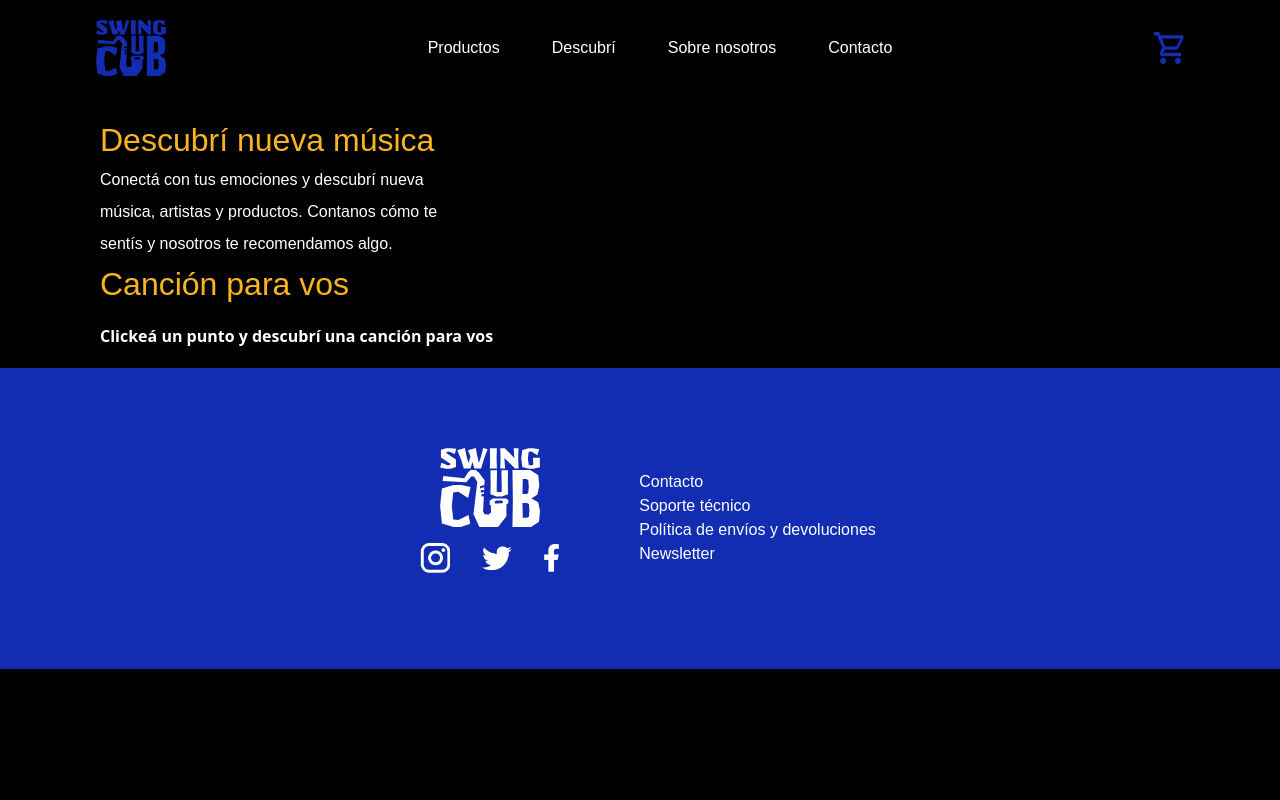
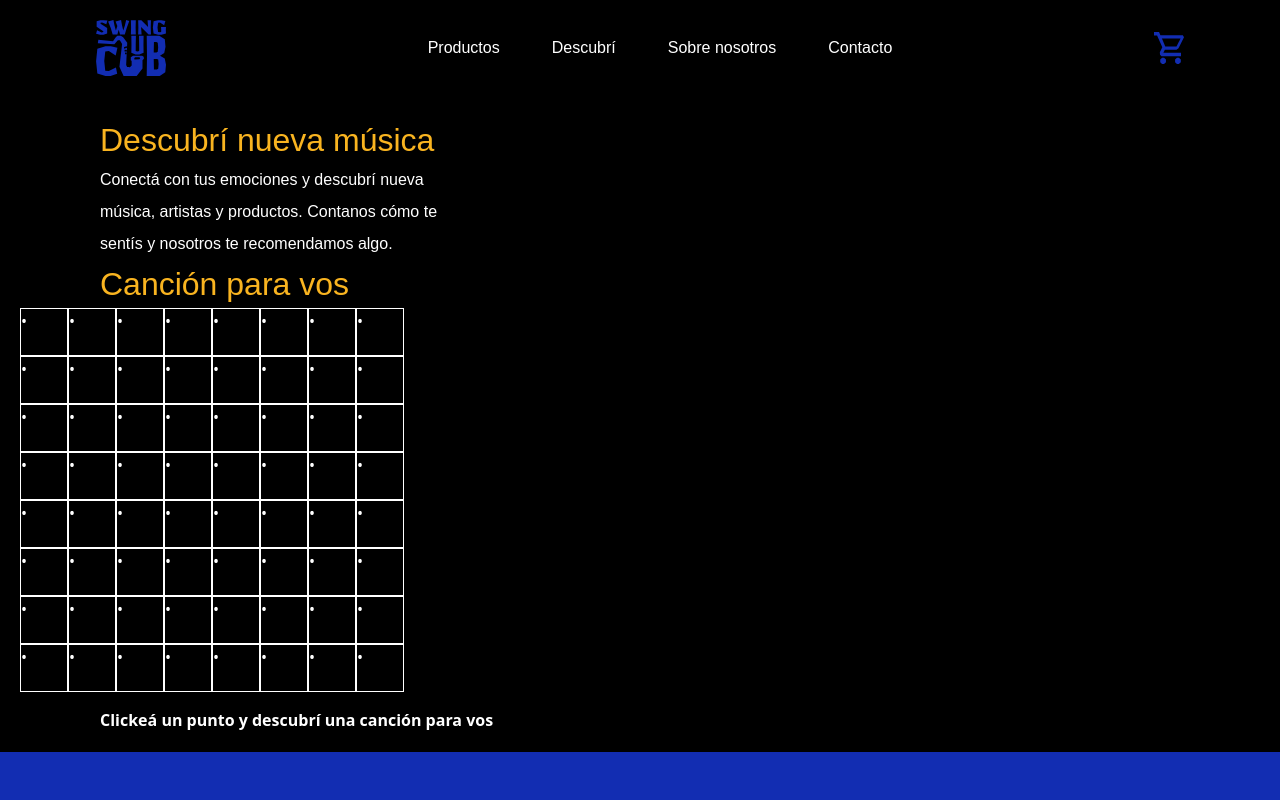
Before and after one commit to aguspacciarelli/swingclub-ecommerce, a Next.js app: page /matriz in a window 1280 px wide. Shown: the top 800 px of the page. Built offline with nearby package versions, Linux system fonts and the light colour scheme; no server answers; the database is empty.

Commit message:
entrega final

```diff
--- a/src/app/components/SelectedSong/SelectedSong.js
+++ b/src/app/components/SelectedSong/SelectedSong.js
@@ -7,10 +7,6 @@ const SelectedSong = ({selectedSong}) => {
             <p>Título: {selectedSong.title}</p>
             <p>Artista: {selectedSong.artist}</p>
             <p>Álbum: {selectedSong.album}</p>
-            <p>Feliz: {selectedSong.f}</p>
-            <p>Triste: {selectedSong.t}</p>
-            <p>Calmo: {selectedSong.c}</p>
-            <p>Efusivo: {selectedSong.e}</p>
     </div>
   )
 }
--- a/src/app/components/Songs/Songs.js
+++ b/src/app/components/Songs/Songs.js
@@ -1,39 +1,95 @@
 "use client";
 
-import React, { useState, useEffect } from "react";
+import React, { useState, useEffect, useCallback } from "react";
 import styles from "@/app/components/Songs/Matriz.module.css";
 import SelectedSong from "@/app/components/SelectedSong/SelectedSong";
 
 export default function Songs({ songs }) {
   const [selectedSong, setSelectedSong] = useState(null);
- const [contadorX, setContadorX] = useState(1)
-  const [contadorY, setContadorY] = useState(1)
+  const [contadorX, setContadorX] = useState(1);
+  const [contadorY, setContadorY] = useState(1);
+  const [isFinished, setIsFinished] = useState(false);
+  const [songsGrid, setSongsGrid] = useState(
+    Array(8)
+      .fill(null)
+      .map(() => Array(8).fill(null)) // Matriz 8x8 inicializada con valores nulos que luego se llenará con las canciones
+  );
+
+  //Contadores de 1 a 8
+  const updateCounters = useCallback(() => {
+    if (contadorX === 8 && contadorY === 8) {
+      setIsFinished(true);
+      console.log("Contadores finalizados");
+      return;
+    }
+
+    //Condicion para frenar el contador
+    if (contadorX >= 8) {
+      setContadorX(1);
+      setContadorY((prevY) => prevY + 1);
+    } else {
+      setContadorX((prevX) => prevX + 1);
+    }
+  }, [contadorX, contadorY]);
+
+  const counterMap = useCallback( //Evita recreaciones innecesarias, memoriza una funcion que se recrea solo cuando la dependencia songs cambia
+    (x, y) => {
+      setSongsGrid((prevGrid) => {
+        const newGrid = prevGrid.map((row) => [...row]); //Crea una copia de cada fila para que no se modifique el estado anterior
+        const songIndex = (y - 1) * 8 + (x - 1);
+
+        const songFiltered = songs.filter(
+          (song) => song.x === x && song.y === y
+        );
+
+        if (songIndex < songs.length) {
+          newGrid[y - 1][x - 1] = songFiltered; //Actualiza la posicion correspondiente en la nueva matriz con la cancion filtrada
+        }
+        return newGrid;
+      });
+    },
+    [songs]
+  );
 
   useEffect(() => {
-    if (contadorX === 8 && contadorY === 8) {
-      console.log("Contadores finalizados")
-      return
+    if (!isFinished) {
+      const timer = setTimeout(() => {
+        updateCounters();
+        counterMap(contadorX, contadorY);
+      }, 10);
+
+      return () => clearTimeout(timer);
     }
-
-    if (contadorX >= 8) {
-      setContadorX(1)
-      setContadorY((prevY) => prevY + 1)
-    } else {
-      setContadorX((prevX) => prevX + 1)
-    }
-  }, [contadorX, contadorY])
+  }, [contadorX, contadorY, isFinished, updateCounters, counterMap]);
 
   return (
     <div className={styles["container"]}>
-
       <div>
         <h2 className={styles["titulo"]}>Canción para vos</h2>
+        <section className="flex">
+          {isFinished &&
+            songsGrid.map((row, rowIndex) => (
+              <div key={`row-${rowIndex}`} className={styles["row"]}>
+                {row.map((song, colIndex) => (
+                  <div
+                    key={`col-${rowIndex}-${colIndex}`}
+                    className={styles["puntos"]}
+                    onClick={() => setSelectedSong(song?.[0] || null)}
+                  >
+                    {song && song.length > 0 ? "" : "•"}
+                  </div>
+                ))}
+              </div>
+            ))}
+        </section>
         {selectedSong ? (
           <SelectedSong selectedSong={selectedSong} />
         ) : (
-          <p className={styles["vacio"]}>
-            Clickeá un punto y descubrí una canción para vos
-          </p>
+          <div>
+            <p className={styles["vacio"]}>
+              Clickeá un punto y descubrí una canción para vos
+            </p>
+          </div>
         )}
       </div>
     </div>
```
